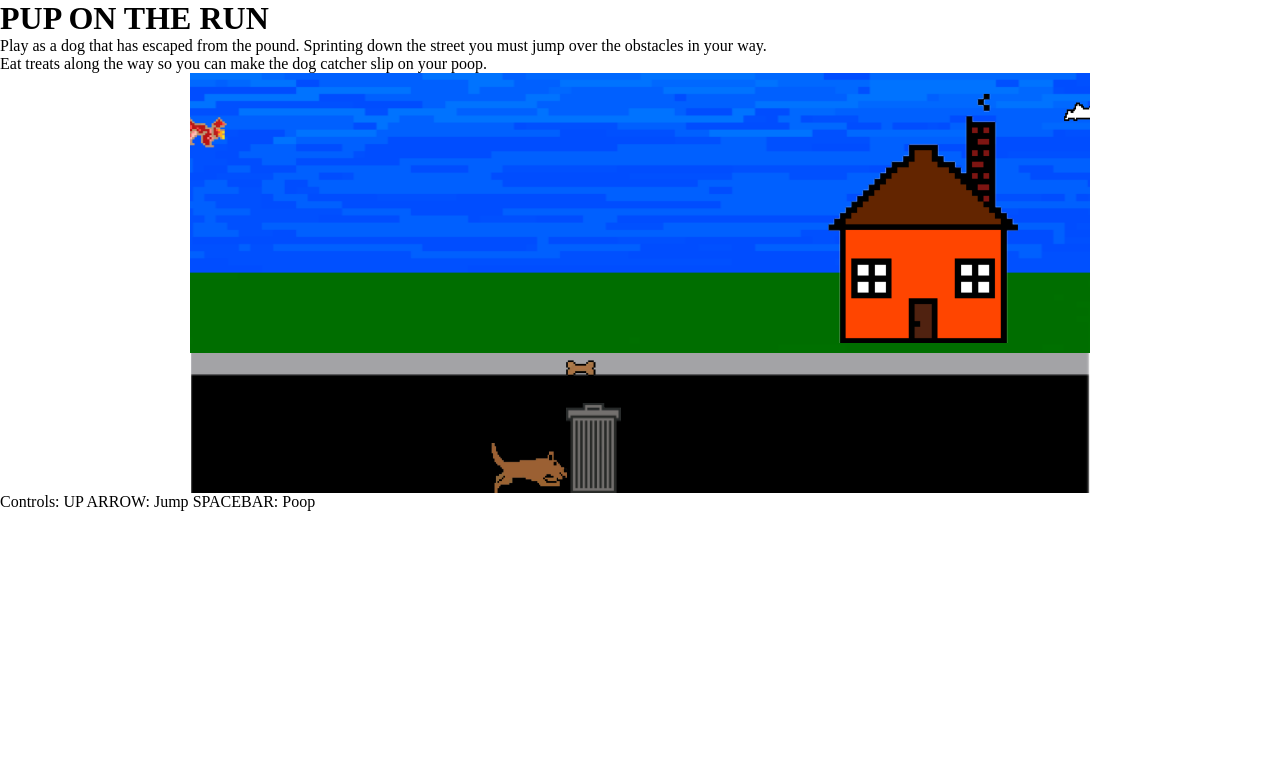
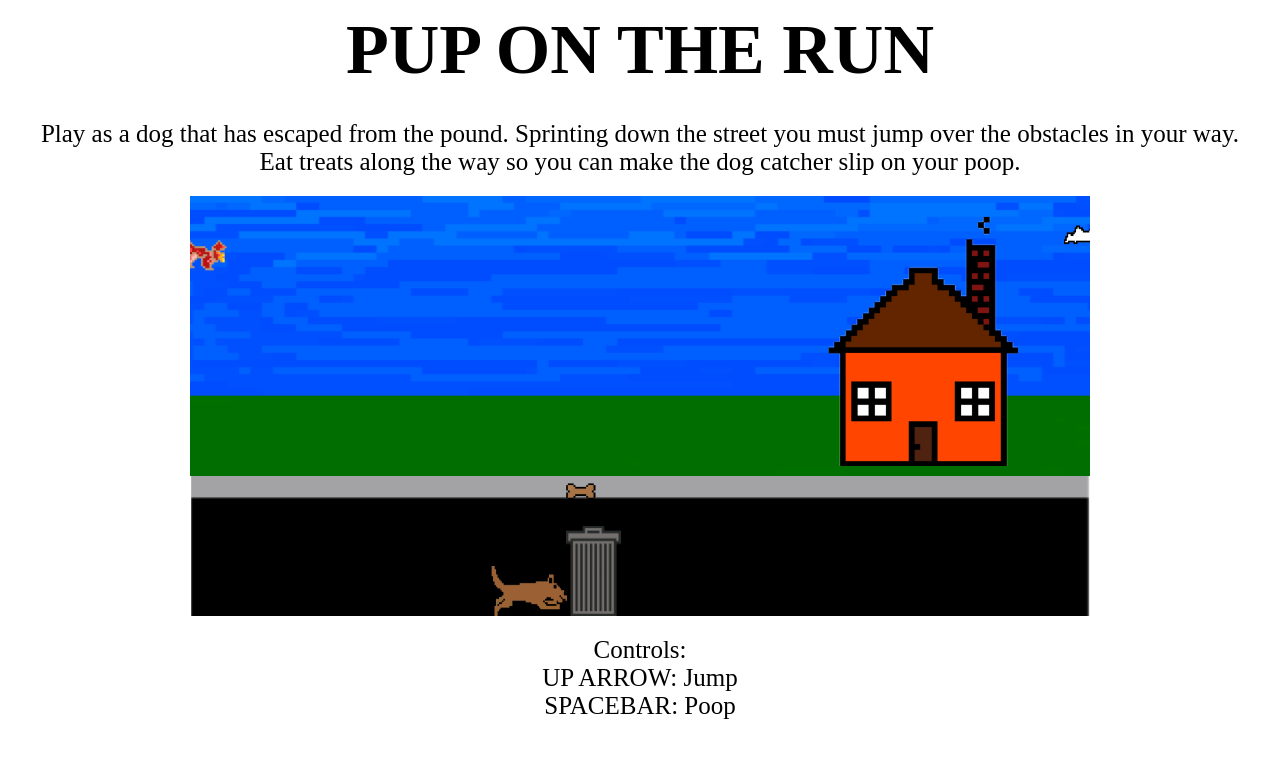
Before and after one commit to nbezin2/PupOnTheRun, a plain HTML site: page index.html in a window 1280 px wide. Drawn offline with Linux system fonts and the light colour scheme.

Commit message:
More Text Styling
-container div class
-title div class

```diff
--- a/index.html
+++ b/index.html
@@ -2,16 +2,29 @@
 <html>
 <head>
 	<meta charset="utf=8" />
-	<title>Enless Runner</title>
+	<title>Pup On The Run</title>
 	<style>
 		*{ padding: 0; margin: 0;}
 		canvas { background: white; display: block; margin: 0 auto; }
+
+		.title {
+			padding: 10px;
+			font-size: 35px;
+			text-align: center;
+		}
+
+		.container {
+			padding: 20px;
+			font-size: 25px;
+			text-align: center;
+		}
 	</style>
 </head>
 <body>
-
-	<h1>PUP ON THE RUN</h1>
-	<div class="w3-container">
+	<div class="title">
+		<h1>PUP ON THE RUN</h1>
+	</div>
+	<div class="container">
 		<p>Play as a dog that has escaped from the pound. Sprinting down the street you must jump over the obstacles in your way.</p>
 		<p>Eat treats along the way so you can make the dog catcher slip on your poop.</p>
 	</div>
@@ -178,10 +191,10 @@
 
 	setInterval(draw, 10);
 </script>
-	<div class="w3-container">
-		<p1>Controls:</p1>
-		<p2>UP ARROW: Jump</p2>
-		<p2>SPACEBAR: Poop</p2>
+	<div class="container">
+		<p>Controls:</p>
+		<p> UP ARROW: Jump</p>
+		<p> SPACEBAR: Poop</p>
 	</div>
 
 </body>
```
